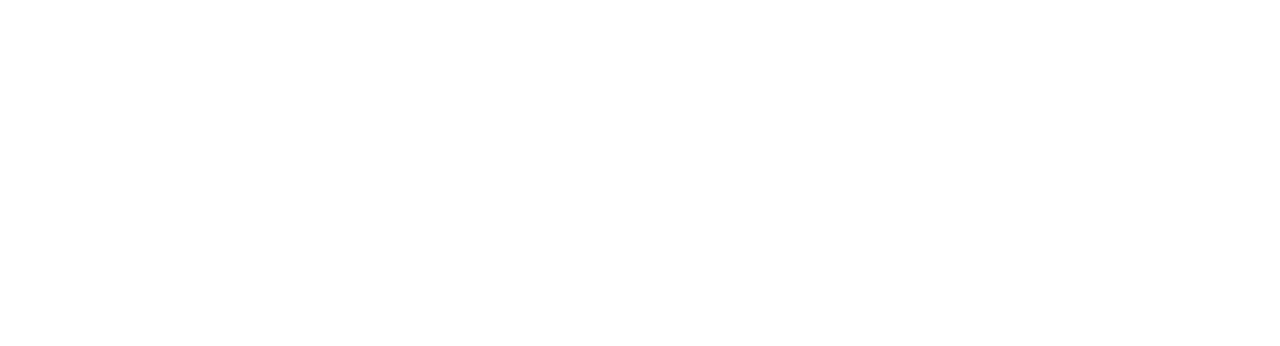
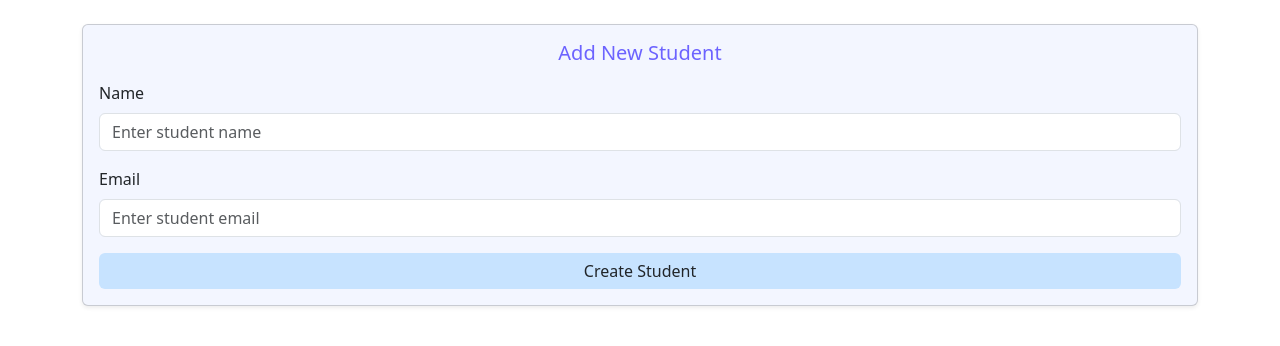
Before and after one commit to Githsara99/Personal-Task-and-Time-Tracker-Application, a React app in the folder frontend/: page /create in a window 1280 px wide. Before the commit this address had no page. Shown: the top 346 px of the page. Built offline with nearby package versions, Linux system fonts and the light colour scheme; the HTML template or start-up script is replaced by a standard one.

Commit message:
Add Create page

```diff
--- a/frontend/src/App.jsx
+++ b/frontend/src/App.jsx
@@ -1,12 +1,15 @@
 import React from "react"
 import {BrowserRouter, Routes, Route} from "react-router-dom"
-import Home from "./assets/Home"
+import Home from "./Components/Home"
+import Create from "./Components/Create"
+import 'bootstrap/dist/css/bootstrap.min.css'
 
 function App() {
   return (
     <BrowserRouter>
       <Routes>
         <Route path='/' element={<Home />} />
+        <Route path='/create' element={<Create />} />
       </Routes>
     </BrowserRouter>
   )
--- /dev/null
+++ b/frontend/src/Components/Create.jsx
@@ -0,0 +1,61 @@
+import React, {useState} from "react";
+import axios from "axios";
+
+function Create() {
+
+  const [values, setValues] = useState({
+    Name: "",
+    Email: "",
+  })
+
+  const handleSubmit = (e) => {
+    e.preventDefault();
+    axios.post('http://localhost:8081/student', values)
+    .then(res => console.log(res))
+    .catch(err => console.log(err));
+  }
+
+  return (
+    <div className="container mt-4">
+  <div className="card shadow-sm p-3 mb-4" style={{ backgroundColor: "#f3f6ff" }}>
+    <h5 className="text-center mb-3" style={{ color: "#6c63ff" }}>
+      Add New Student
+    </h5>
+
+    <form onSubmit={handleSubmit}>
+      <div className="mb-3">
+        <label className="form-label">Name</label>
+        <input
+          type="text"
+          className="form-control"
+          placeholder="Enter student name"
+          style={{ backgroundColor: "#ffffff" }}
+          onChange={e => setValues({ ...values, Name: e.target.value })}
+        />
+      </div>
+
+      <div className="mb-3">
+        <label className="form-label">Email</label>
+        <input
+          type="email"
+          className="form-control"
+          placeholder="Enter student email"
+          style={{ backgroundColor: "#ffffff" }}
+          onChange={e => setValues({ ...values, Email: e.target.value })}
+        />
+      </div>
+
+      <button
+        type="submit"
+        className="btn w-100"
+        style={{ backgroundColor: "#c7e3ff", border: "none" }}
+      >
+        Create Student
+      </button>
+    </form>
+  </div>
+</div>
+  )
+}
+
+export default Create
--- /dev/null
+++ b/frontend/src/Components/Home.jsx
@@ -0,0 +1,108 @@
+
+
+import React, { useEffect, useState } from "react"
+import axios from "axios"
+import { Link } from "react-router-dom"
+import "bootstrap/dist/css/bootstrap.min.css"
+
+function Home() {
+  const [data, setData] = useState([])
+  const [loading, setLoading] = useState(true)
+  const [error, setError] = useState(null)
+
+  useEffect(() => {
+    axios.get("http://localhost:8081/")
+      .then(res => {
+        console.log("Received data:", res.data);
+        if (Array.isArray(res.data)) {
+          setData(res.data);
+        } else {
+          setError("Invalid data format received");
+        }
+        setLoading(false);
+      })
+      .catch(err => {
+        setError(err.message);
+        setLoading(false);
+      });
+  }, [])
+
+  if (loading)
+    return (
+      <div className="container text-center mt-5">
+        <div className="spinner-border text-primary"></div>
+        <p className="mt-2 text-muted">Loading students...</p>
+      </div>
+    )
+
+  if (error)
+    return (
+      <div className="container mt-5 alert alert-danger text-center">
+        Error: {error}
+      </div>
+    )
+
+  return (
+    <div className="container mt-4">
+
+      {/* Header Card */}
+      <div className="card shadow-sm p-3 mb-3" style={{ backgroundColor: "#f3f6ff" }}>
+        <div className="d-flex justify-content-between align-items-center">
+          <h5 style={{ color: "#6c63ff" }}>📚 Student List</h5>
+
+          <Link to="/create" className="btn btn-sm"
+            style={{ backgroundColor: "#c7e3ff", border: "none" }}>
+            ➕ Create Student
+          </Link>
+        </div>
+      </div>
+
+      {/* Table Card */}
+      <div className="card shadow-sm p-3" style={{ backgroundColor: "#f3f6ff" }}>
+        <div className="table-responsive">
+          <table className="table table-hover align-middle">
+            <thead style={{ backgroundColor: "#dfe7ff" }}>
+              <tr>
+                <th>Name</th>
+                <th>Email</th>
+                <th>ID</th>
+                <th>Action</th>
+              </tr>
+            </thead>
+
+            <tbody>
+              {data.length > 0 ? (
+                data.map((student, index) => (
+                  <tr key={index}>
+                    <td>{student.Name}</td>
+                    <td>{student.Email}</td>
+                    <td>{student.ID}</td>
+                    <td>
+                      <button className="btn btn-sm me-2"
+                        style={{ backgroundColor: "#c7e3ff", border: "none" }}>
+                        ✏️ Update
+                      </button>
+
+                      <button className="btn btn-sm"
+                        style={{ backgroundColor: "#ffd6e6", border: "none" }}>
+                        🗑 Delete
+                      </button>
+                    </td>
+                  </tr>
+                ))
+              ) : (
+                <tr>
+                  <td colSpan="4" className="text-center text-muted">
+                    No students found
+                  </td>
+                </tr>
+              )}
+            </tbody>
+          </table>
+        </div>
+      </div>
+    </div>
+  )
+}
+
+export default Home
--- a/frontend/src/assets/Home.jsx
+++ /dev/null
@@ -1,124 +0,0 @@
-// import React, {useEffect, useState} from "react"
-// import axios from "axios"
-
-// function Home() {
-
-//     const [data, setData] = useState([])
-
-//     useEffect(() => {
-//         axios.get('http://localhost:8081/')
-//         //.then(res => setData(res.data))
-//         .then(res => {
-//         console.log(res.data);
-//         setData(res.data);
-//         })
-//         .catch(err => console.log(err));
-//     }, [])
-
-//   return (
-//     <div>
-//       <div>
-//         <table>
-//             <thead>
-//                 <tr>
-//                     <th>Name</th>
-//                     <th>Email</th>
-//                     <th>ID </th>
-//                     <th>Action</th>
-//                 </tr>
-//             </thead>
-//            <tbody>
-//   {Array.isArray(data) && data.map((student, index) => {
-//     return (
-//       <tr key={index}>
-//         <td>{student.Name}</td>
-//         <td>{student.Email}</td>
-//         <td>{student.ID}</td>
-//         <td>
-//           <button>Update</button>
-//           <button>Delete</button>
-//         </td>
-//       </tr>
-//     );
-//   })}
-// </tbody>
-
-//         </table>
-//       </div>
-//     </div>
-//   )
-// }
-
-// export default Home
-
-
-import React, {useEffect, useState} from "react"
-import axios from "axios"
-
-function Home() {
-    const [data, setData] = useState([])
-    const [loading, setLoading] = useState(true)
-    const [error, setError] = useState(null)
-
-    useEffect(() => {
-        axios.get('http://localhost:8081/')
-        .then(res => {
-            console.log("Received data:", res.data);
-            if(Array.isArray(res.data)) {
-                setData(res.data);
-            } else {
-                console.error("Data is not an array:", res.data);
-                setError("Invalid data format received");
-            }
-            setLoading(false);
-        })
-        .catch(err => {
-            console.log("Error:", err);
-            setError(err.message);
-            setLoading(false);
-        });
-    }, [])
-
-    if(loading) return <div>Loading...</div>
-    if(error) return <div>Error: {error}</div>
-
-    return (
-        <div>
-            <div>
-                <table>
-                    <thead>
-                        <tr>
-
-                            <th>Name</th>
-                            <th>Email</th>
-                            <th>Action</th>
-                            <th>ID</th>
-                        </tr>
-                    </thead>
-                    <tbody>
-                        {data.length > 0 ? (
-                            data.map((student, index) => (
-                                <tr key={index}>
-
-                                    <td>{student.Name}</td>
-                                    <td>{student.Email}</td>
-                                    <td>{student.ID}</td>
-                                    <td>
-                                        <button>Update</button>
-                                        <button>Delete</button>
-                                    </td>
-                                </tr>
-                            ))
-                        ) : (
-                            <tr>
-                                <td colSpan="4">No students found</td>
-                            </tr>
-                        )}
-                    </tbody>
-                </table>
-            </div>
-        </div>
-    )
-}
-
-export default Home
```
Also changed, not shown: 2 other files (tests, documents, lock files or other folders).
